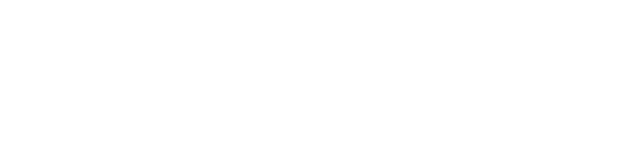
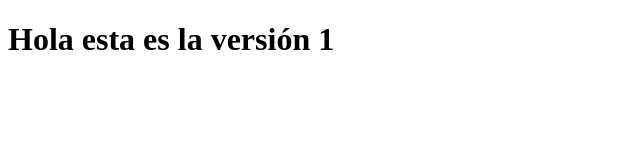
Before and after one commit to Portero20/git_undefined, a plain HTML site: page index.html in a window 1280 px wide. Shown: the whole page, without its empty margins (0-640 px from the left). Drawn offline with Linux system fonts and the light colour scheme.

Commit message:
Esta es la versión 1

```diff
--- a/index.html
+++ b/index.html
@@ -7,7 +7,7 @@
 </head>
 <body>
 
-
+    <h1>Hola esta es la versión 1</h1>
 
 </body>
 </html>
```
